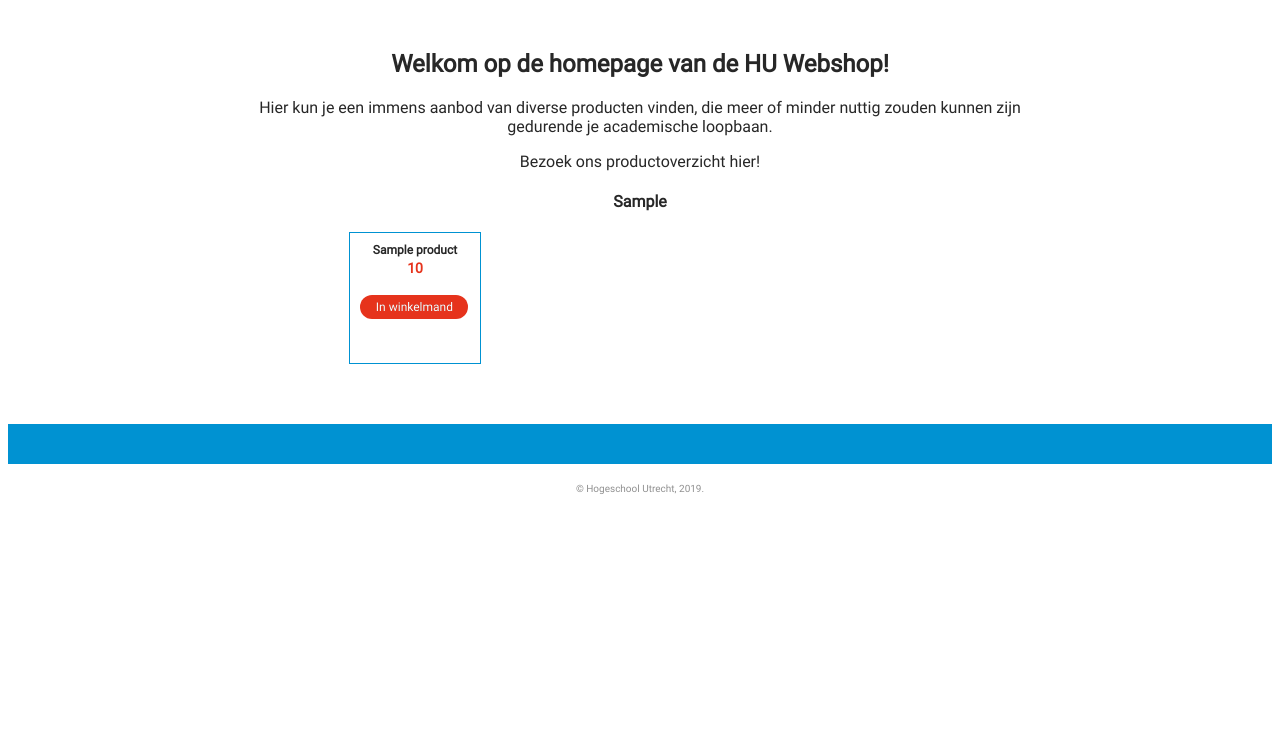
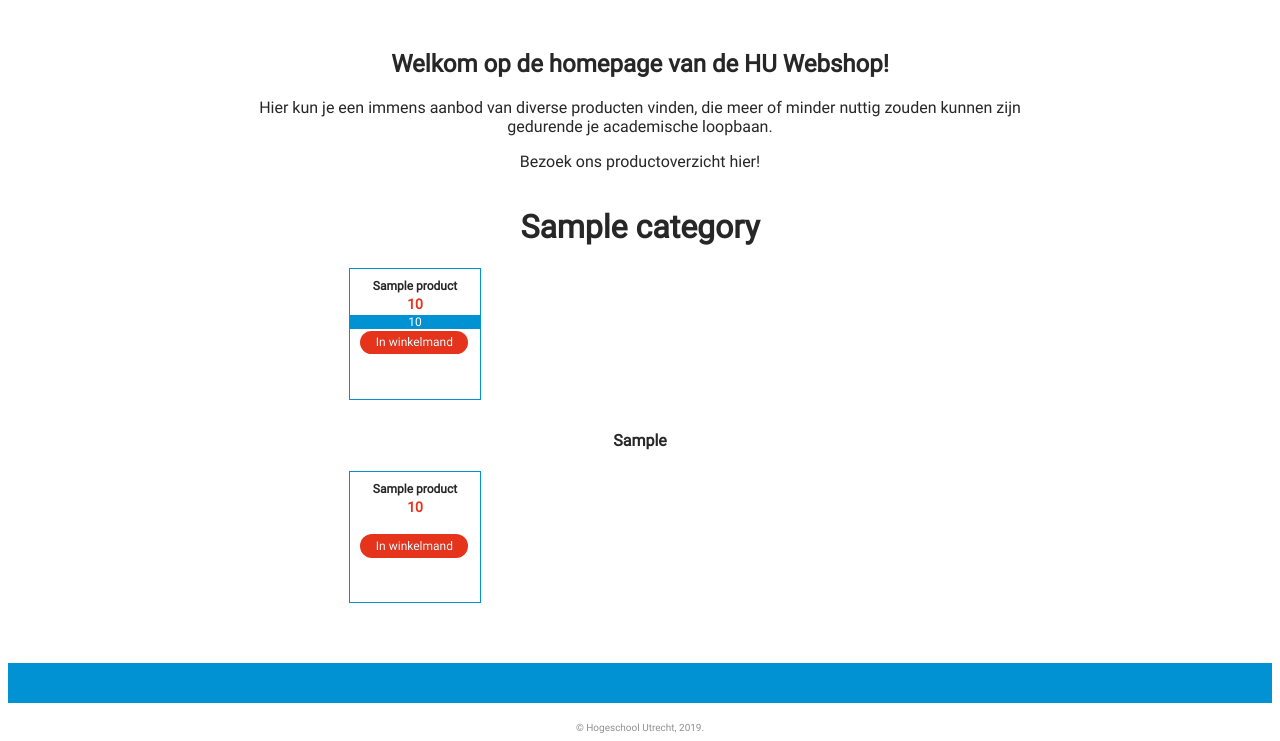
Before and after one commit to Dakhaas-HU/recommendation-engine, a Flask app: template frontend/templates/homepage.html in a window 1280 px wide. Shown: the part 174-915 px from the top of the page. Before the commit the page ends 668 px from the top, so only its background shows below. Run offline with Flask 2, Linux system fonts and the light colour scheme; the template is opened without the code that fills it: most values are stand-ins (such as "Sample title", 1, 10 or a date in 2020); parts of the project's set-up code (start-up, migrations or seed data) failed here and were passed over.

Commit message:
Finished homepage filter and added template for the products

```diff
--- a/frontend/huw.py
+++ b/frontend/huw.py
@@ -236,8 +236,7 @@ class HUWebshop(object):
         resp = requests.get(self.recseraddress+"/"+session['profile_id']+"/"+str(count) + "/" + type + "/" + product)
         if type == 'homepage':
             data = eval(resp.content.decode())
-            print(self.productfields, self.prepproduct)
-            return
+            return data
         else:
             if resp.status_code == 200:
                 recs = eval(resp.content.decode())
--- a/frontend/huw_recommend.py
+++ b/frontend/huw_recommend.py
@@ -38,8 +38,6 @@ class Recom(Resource):
         # prodids = list(map(lambda x: x['_id'], list(randcursor)))
         prodids = []
         if type == "homepage":
-            print(productfields)
-            productfieldsString = ast.literal_eval(productfields)
             prodids = homepage_recommendation(profileid)
         elif type == "products":
             prodids = trend_recommendation(count, profileid)
--- a/frontend/templates/homepage.html
+++ b/frontend/templates/homepage.html
@@ -3,4 +3,23 @@
 	<h2>Welkom op de homepage van de HU Webshop!</h2>
 	<p>Hier kun je een immens aanbod van diverse producten vinden, die meer of minder nuttig zouden kunnen zijn gedurende je academische loopbaan.</p>
 	<p>Bezoek ons <a href="/producten">productoverzicht</a> hier!</p>
+	<div id="products">
+			{% for category in packet.products_homepage %}
+		<div>
+					<h1>{{category}}</h1>
+			{% for product in packet.products_homepage[category] %}
+				<div class="productpageblock hublueborder">
+					<a href="/productdetail/{{ product.id }}">
+						<div class="productname">{{ product.name }}</div>
+						<div class="productprice">{{ product.price }}</div>
+						<div class="productdiscount hublue">{{ product.discount }}</div>
+					</a>
+					<a href="#" function="add-to-shopping-cart" class="productpage-addtocart button hured" productid="{{ product.id }}">In winkelmand</a>
+				</div>
+			{% endfor %}
+		</div>
+		{% endfor %}
+	</div>
+
+
 {% endblock %}
```
Also changed, not shown: engine/homepage_filter.py (+12 -11 lines), engine/request_queries.py (+3 -5 lines).
